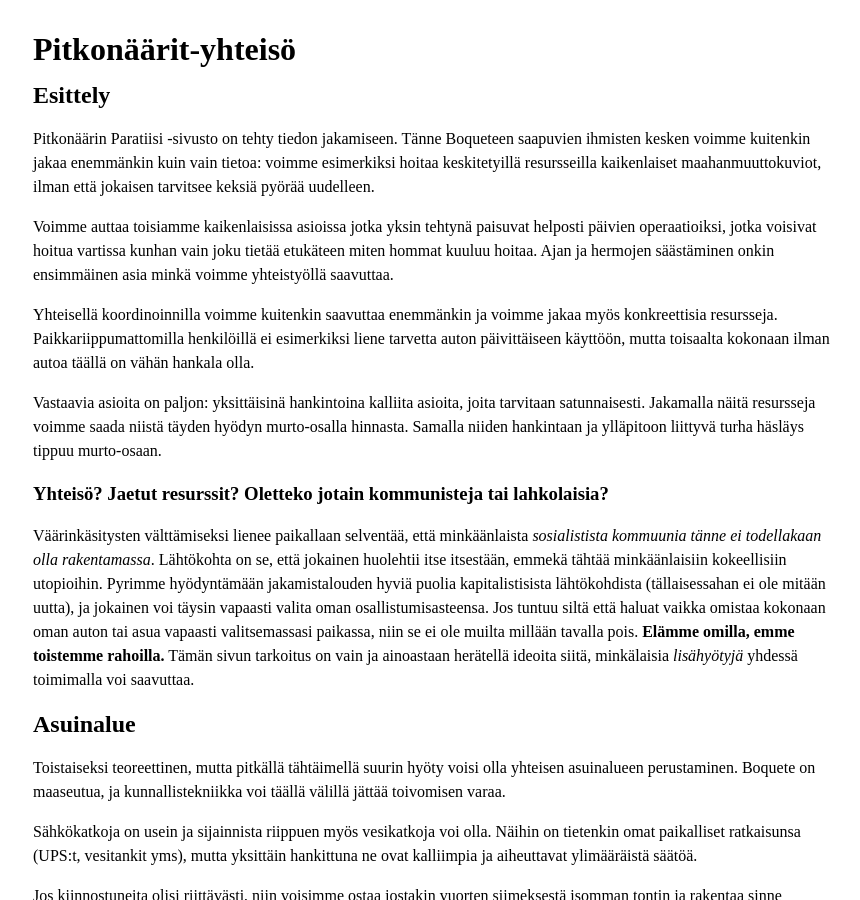
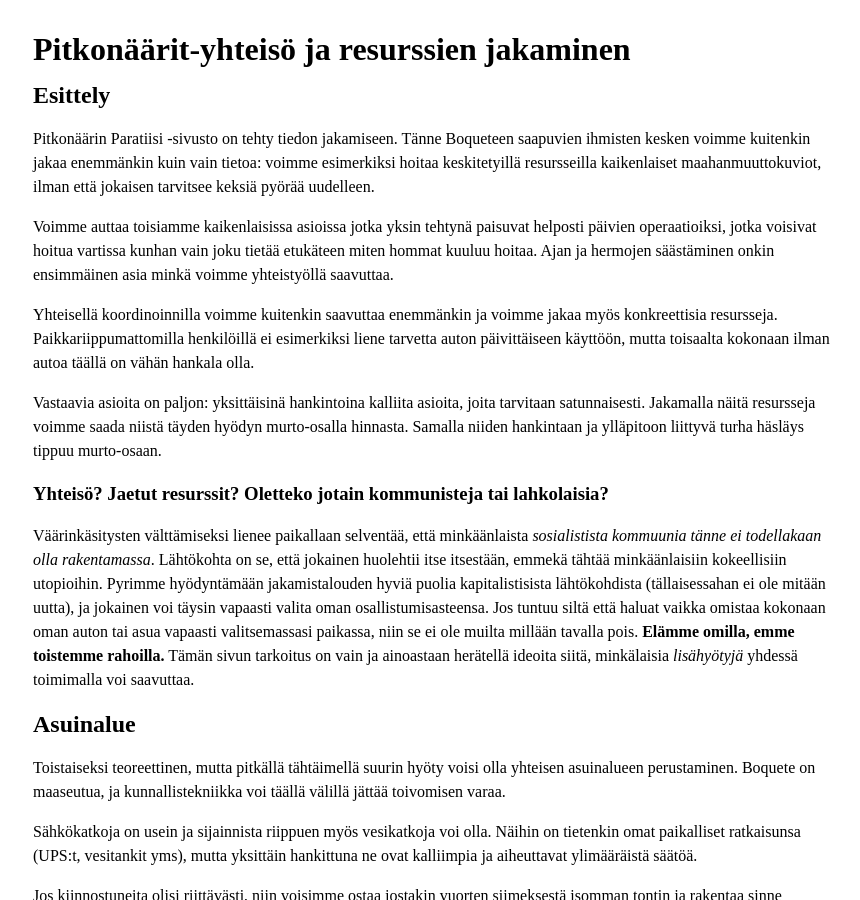
Before and after one commit to pitkonaarinparatiisi/pitkonaarinparatiisi.github.io, a Jekyll site: the page built from yhteiso.md, in a window 1280 px wide and 900 px high. Shown: the whole window, without its empty margins (207-1067 px from the left). Built offline with Jekyll 4.4.1, drawn with Linux system fonts in a browser that asks for light colours; our own code applies the rules of GitHub Pages for plain Markdown files.

Commit message:
Update yhteiso.md

```diff
--- a/yhteiso.md
+++ b/yhteiso.md
@@ -1,4 +1,4 @@
-# Pitkonäärit-yhteisö
+# Pitkonäärit-yhteisö ja resurssien jakaminen
 
 ## Esittely
 Pitkonäärin Paratiisi -sivusto on tehty tiedon jakamiseen. Tänne Boqueteen saapuvien ihmisten kesken voimme kuitenkin jakaa enemmänkin kuin vain tietoa: voimme esimerkiksi hoitaa keskitetyillä resursseilla kaikenlaiset maahanmuuttokuviot, ilman että jokaisen tarvitsee keksiä pyörää uudelleen.
```
